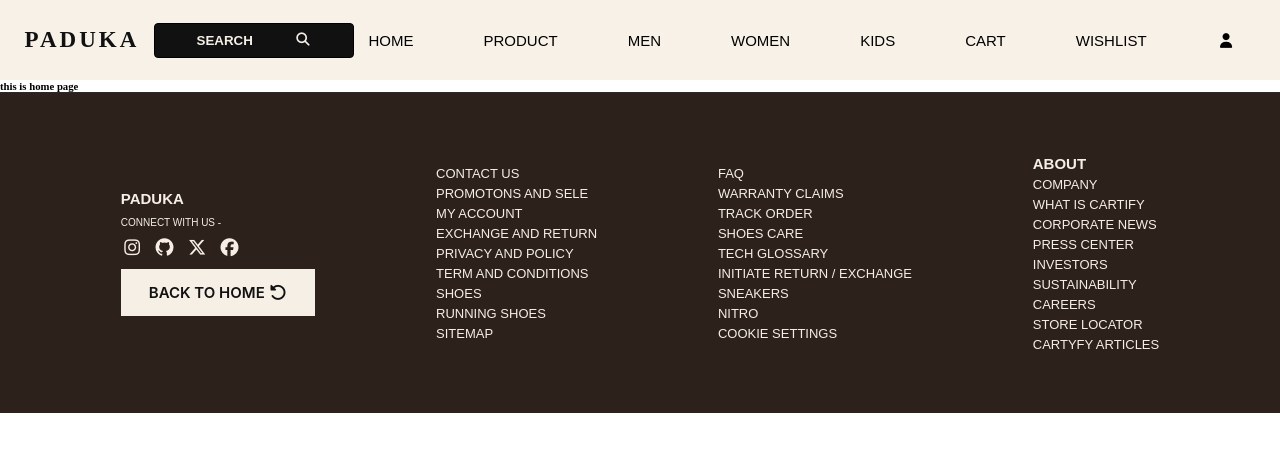
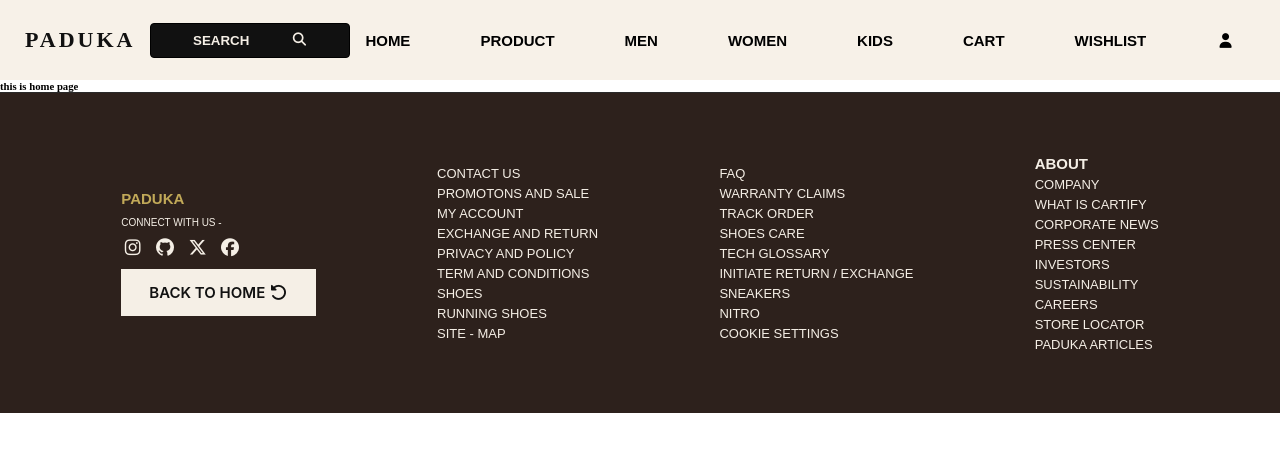
Before and after one commit to rajrai913197-png/dotcom, a React (Vite) app: page / in a window 1280 px wide. Shown: the top 452 px of the page. Built offline with nearby package versions, Linux system fonts and the light colour scheme.

Commit message:
do some style in footer

```diff
--- a/src/components/footer.jsx
+++ b/src/components/footer.jsx
@@ -18,14 +18,14 @@ const Footer = ()=>{
             </section>
             <section className='imp-things'>
              <a href="">contact us</a>
-            <a href="">promotons and sele</a>
+            <a href="">promotons and sale</a>
              <a href="">my account</a>
             <a href="">exchange and return</a>
             <a href="">privacy and policy</a>
              <a href="">term and conditions</a>
              <a href="">shoes</a>
              <a href="">running shoes</a>
-              <a href="">sitemap</a>
+              <a href="">site - map</a>
             </section>
             <section className='site-rules'>
              <a href="">FAQ</a>
@@ -48,7 +48,7 @@ const Footer = ()=>{
              <a href="">Sustainability</a>
              <a href="">Careers</a>
              <a href="">Store Locator</a>
-              <a href="">CARTYFY articles</a>
+              <a href="">PADUKA articles</a>
             </section>
          </footer>
         </>
--- a/src/index.css
+++ b/src/index.css
@@ -6,7 +6,7 @@
 .logo{
 
     font-family: "Cormorant Garamond", serif;
-    font-size: 23px;
+    font-size: 22px;
     font-weight: 700;
     letter-spacing: 3px;
     text-decoration: none;
@@ -35,7 +35,7 @@
 .navLinks a{
 text-decoration: none;
 font-family: sans-serif;
-font-weight: 400;
+font-weight: 700;
 color: #111111;
 font-size: 15px;
 }
@@ -67,7 +67,7 @@ font-size: 15px;
     width: 250px;
     background-color: #F8F9FA;
      font-family: sans-serif;
-    font-weight: 600;
+    font-weight: 700;
     font-size: 13px;
     padding-left: 45px;
     position: absolute;
@@ -182,7 +182,7 @@ font-size: 15px;
 .contact-links h3{
    font-family: sans-serif;
 font-weight: 700;
-color: #F5EFE6;
+color: #c1a958;
 font-size: x-small;
 font-size: 15px;
 }
```
